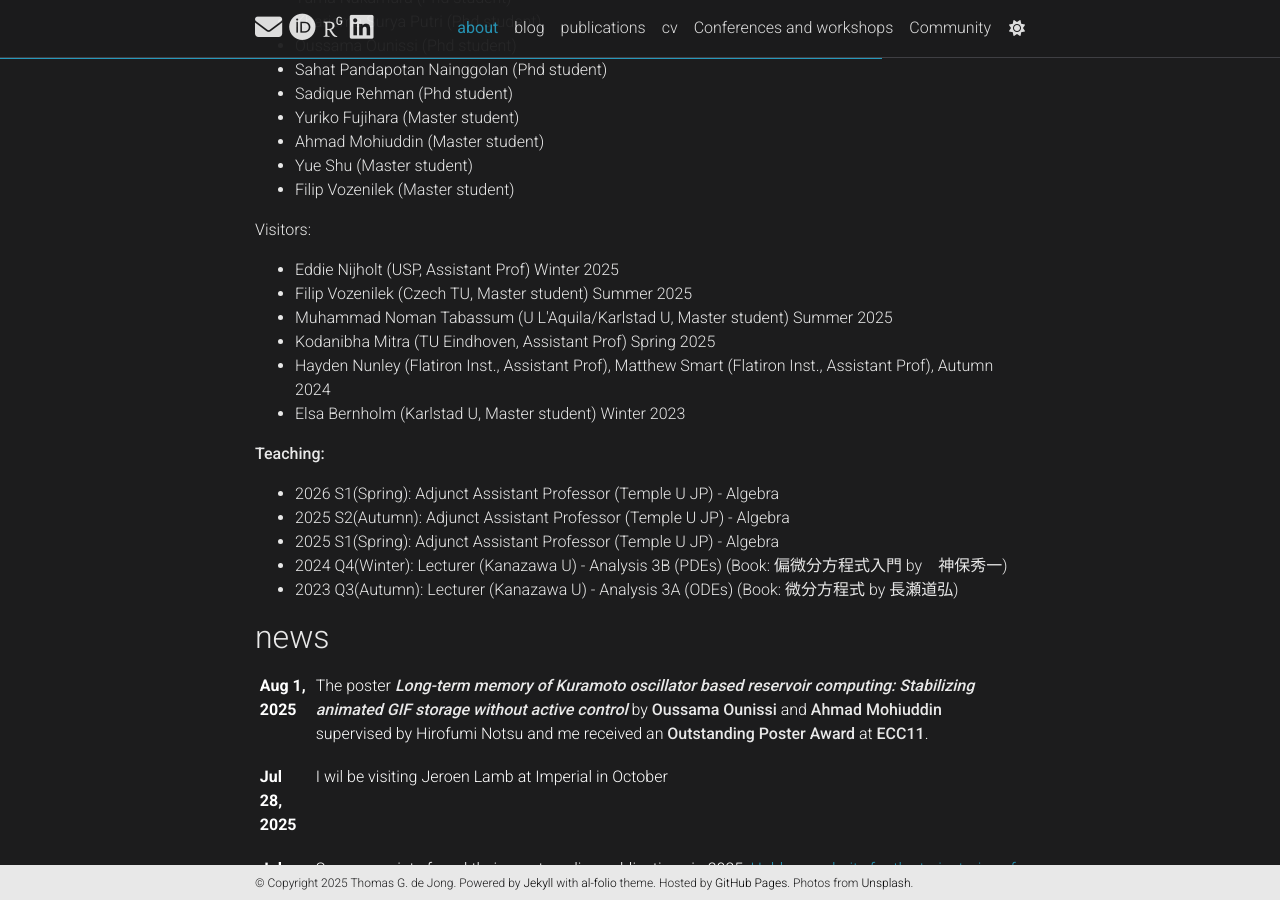
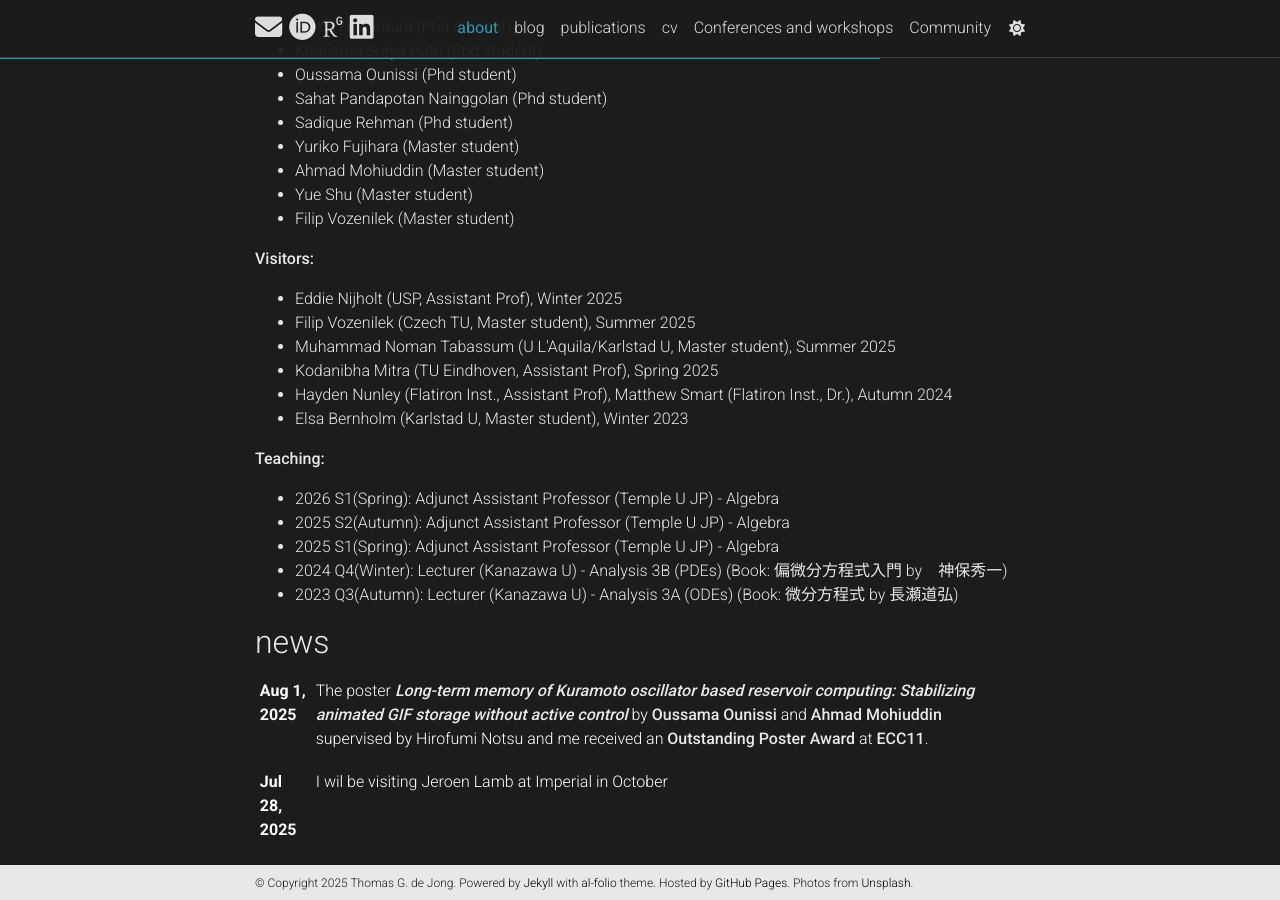
Before and after one commit to mathowl/tgdejong, a Jekyll site: the page built from _pages/about.md, in a window 1280 px wide and 900 px high, scrolled down 1688 px. Built offline with Jekyll 4.4.1, drawn with Linux system fonts in a browser that asks for light colours; full-size pictures stand in for the smaller copies a plugin makes; some web fonts are replaced; comment, search, counter and statistics services are not loaded; a style sheet for code colours, icons or effects is not loaded; some of the changed text lies outside the part shown.

Commit message:
Update about.md

```diff
--- a/_pages/about.md
+++ b/_pages/about.md
@@ -82,14 +82,14 @@
 
 </ul>
 
-Visitors:
+**Visitors:**
 <ul>
-  <li> Eddie Nijholt (USP, Assistant Prof) Winter 2025 </li>
-  <li> Filip Vozenilek (Czech TU, Master student) Summer 2025 </li>
-  <li> Muhammad Noman Tabassum (U L'Aquila/Karlstad U, Master student) Summer 2025</li>
-  <li> Kodanibha Mitra (TU Eindhoven, Assistant Prof) Spring 2025 </li>
-  <li> Hayden Nunley (Flatiron Inst., Assistant Prof), Matthew Smart (Flatiron Inst., Assistant Prof), Autumn 2024 </li>
-  <li> Elsa Bernholm (Karlstad U, Master student) Winter 2023 </li>
+  <li> Eddie Nijholt (USP, Assistant Prof), Winter 2025 </li>
+  <li> Filip Vozenilek (Czech TU, Master student), Summer 2025 </li>
+  <li> Muhammad Noman Tabassum (U L'Aquila/Karlstad U, Master student), Summer 2025</li>
+  <li> Kodanibha Mitra (TU Eindhoven, Assistant Prof), Spring 2025 </li>
+  <li> Hayden Nunley (Flatiron Inst., Assistant Prof), Matthew Smart (Flatiron Inst., Dr.), Autumn 2024 </li>
+  <li> Elsa Bernholm (Karlstad U, Master student), Winter 2023 </li>
 </ul>
 
 **Teaching:**
```
Also changed, not shown: other parts of _pages/about.md (+1 -1 lines).
